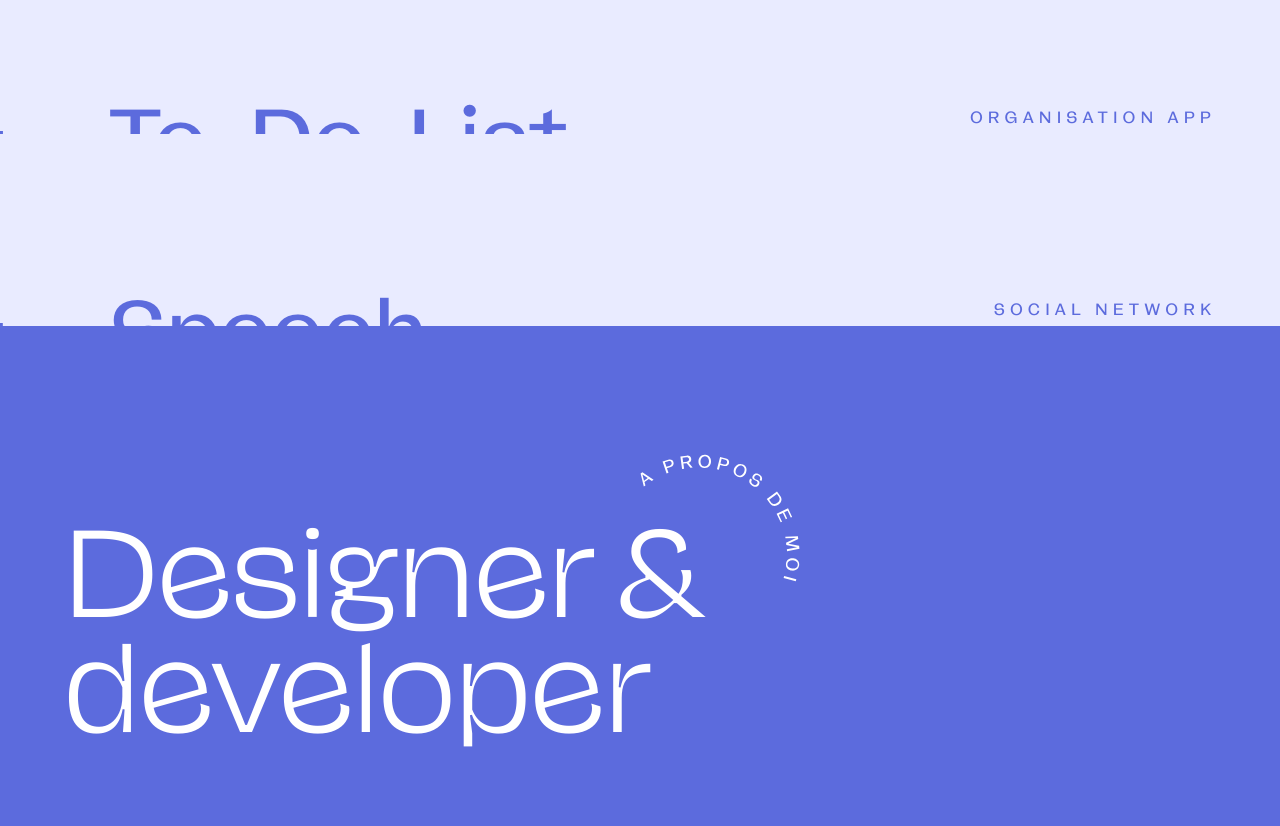
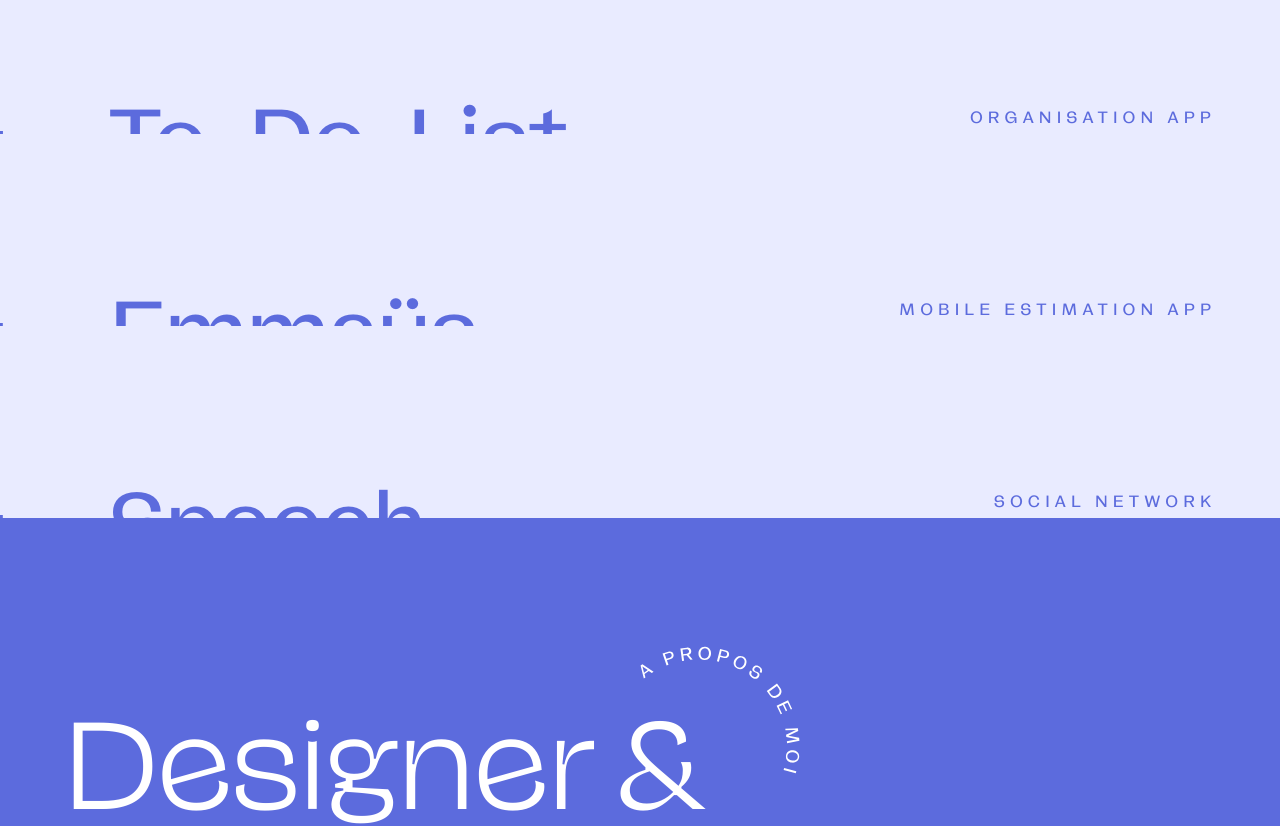
Before and after one commit to Ashitaaka/Portfolio2023, a React (Vite) app: page / in a window 1280 px wide. Shown: the part 1420-2246 px from the top of the page. Built offline with nearby package versions, Linux system fonts and the light colour scheme.

Commit message:
add Emmaus project

```diff
--- a/src/datas/ProjectsDatas.js
+++ b/src/datas/ProjectsDatas.js
@@ -39,7 +39,7 @@ const projectDatas =[
         },
         client : "School",
         year : "2023",
-        type : "Training",
+        type : "Hackathon",
         description : "Projet d'école codée en 24h pour un Hackathon sur le thème des 'vacances'. L'application permet à l'utilisateur de choisir un pays, une ville ainsi que des dates et lui retourne la liste des évènements ayant lieu à cet endroit durant la période choisie",
         demoLink : "https://undefined-ashitaaka.vercel.app/",
         githubLink : "https://github.com/Ashitaaka/undefined",
@@ -78,6 +78,34 @@ const projectDatas =[
     },
     {
         id: 4,
+        title : "Emmaüs",
+        subtitle : "Mobile estimation App",
+        images : {
+            thumbnail : "/thumbnails/emmaus_thumb.jpg",
+            picture : "/pictures/emmaus_motion.mp4"
+        },
+        client : "School",
+        year : "2023",
+        type : "Hackathon",
+        description : "Projet d'école codée en 24h lors d'un Hackathon pour le client 'Emmaüs'. La demande client était de développer un algorithme qui estime le prix de vente des téléphones issus de dons, en fonction de leurs caractéristiques techniques et des critères/prix qui nous ont été fournis.",
+        demoLink : "",
+        githubLink : "",
+        stack : [
+            "React JS",
+            "Node JS",
+            "Express JS",
+            "API",
+            "SQL",
+            "Javascript",
+            "HTML 5",
+            "CSS 3",
+            "Git"
+        ],
+        backgroundColor : "#F7F7FF",
+        color : "#7171B3"
+    },
+    {
+        id: 5,
         title : "Speech",
         subtitle : "Social network",
         images : {
```
Also changed, not shown: public/thumbnails/emmaus_thumb.jpg (added), 1 other file (tests, documents, lock files or other folders).
